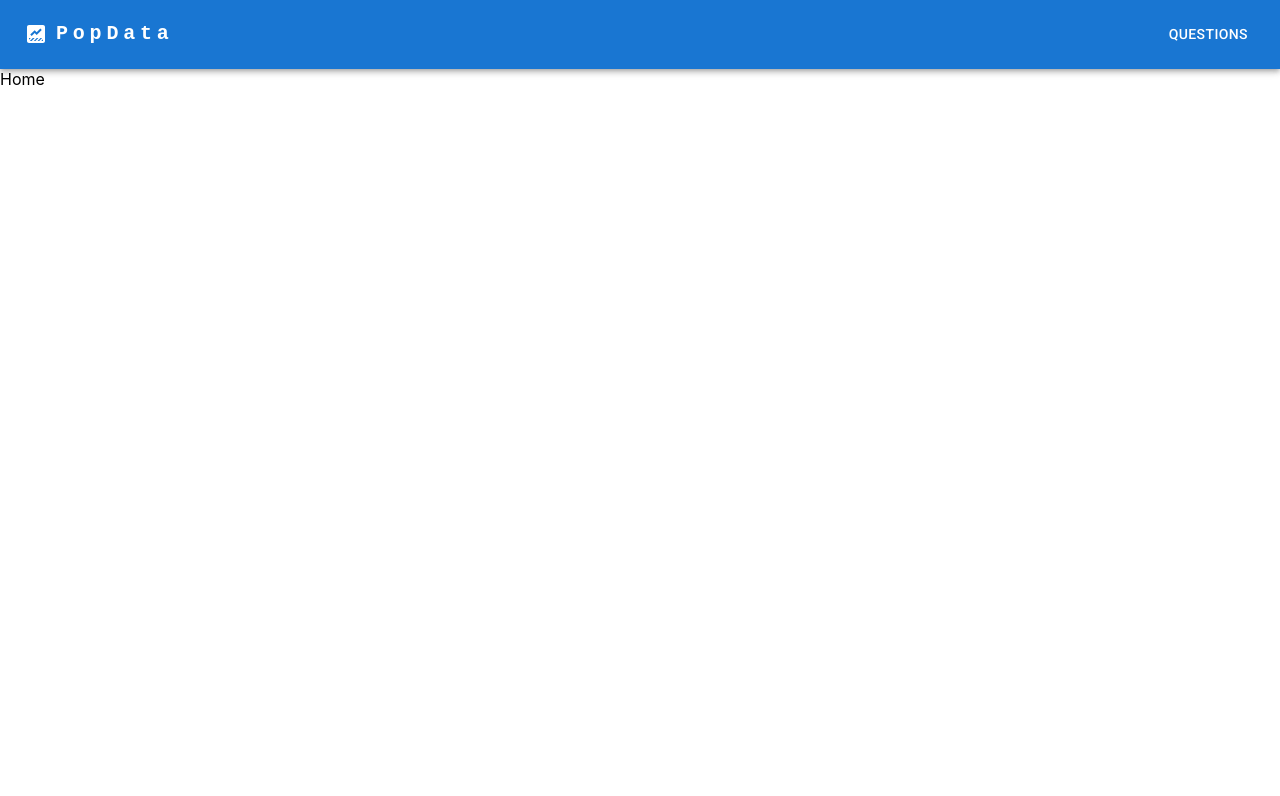
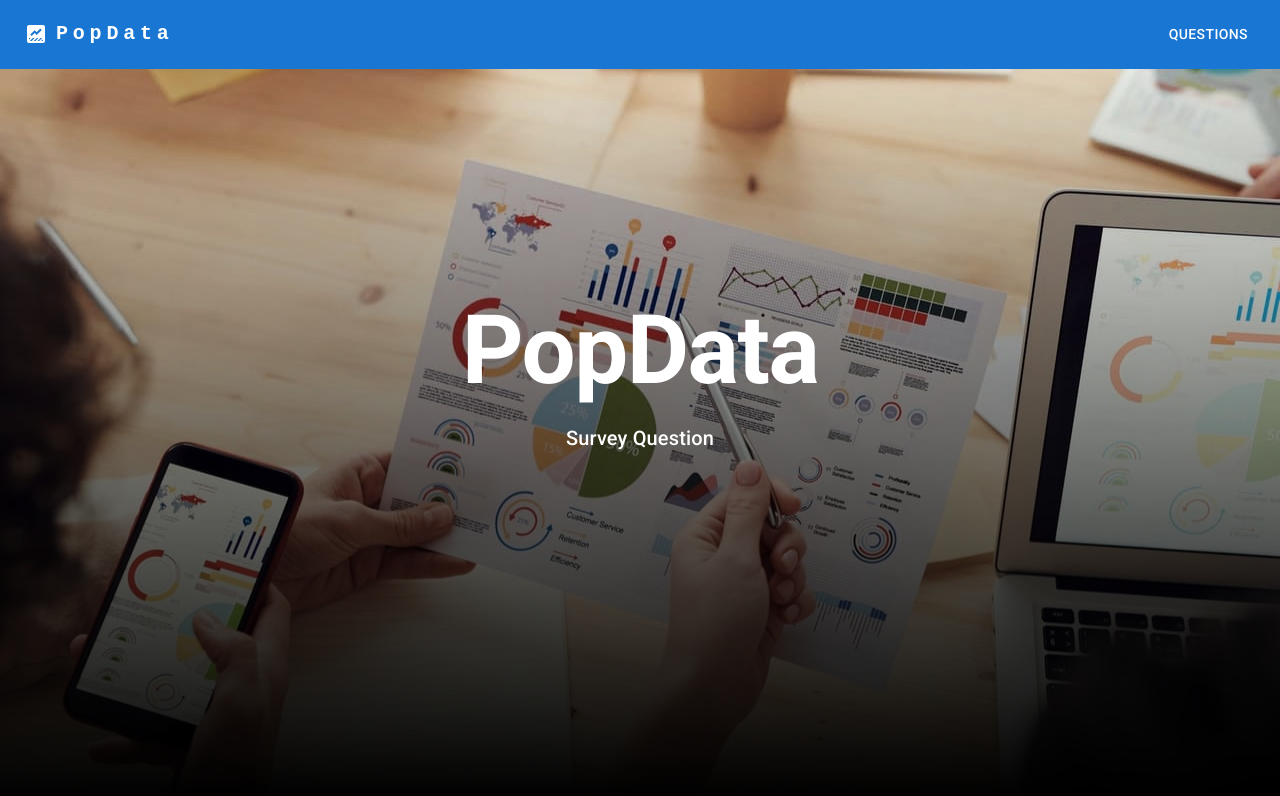
Before and after one commit to ganeshwr/survey-questions, a React (Create React App) app: page / in a window 1280 px wide. Shown: the top 796 px of the page. Built offline with nearby package versions, Linux system fonts and the light colour scheme.

Commit message:
Style home

```diff
--- a/src/routes/Home/home.routes.jsx
+++ b/src/routes/Home/home.routes.jsx
@@ -1,5 +1,27 @@
+import { Box, Typography } from "@mui/material";
+
 const Home = () => {
-  return <div>Home</div>;
+  return (
+    <Box
+      width="100%"
+      height="calc(100vh - 68.5px)"
+      display="flex"
+      flexDirection="column"
+      alignItems="center"
+      justifyContent="center"
+      sx={{
+        backgroundImage: `linear-gradient(rgba(0, 0, 0, 0), rgba(0, 0, 0, 1.7)), url("./home-bg.jpg")`,
+        backgroundSize: "cover",
+      }}
+    >
+      <Typography color="white" variant="h1" fontWeight="700">
+        PopData
+      </Typography>
+      <Typography color="white" variant="h6" marginBottom={15} marginTop={2}>
+        Survey Question
+      </Typography>
+    </Box>
+  );
 };
 
 export default Home;
```
Also changed, not shown: public/home-bg.jpg (added), 1 other file (tests, documents, lock files or other folders).
